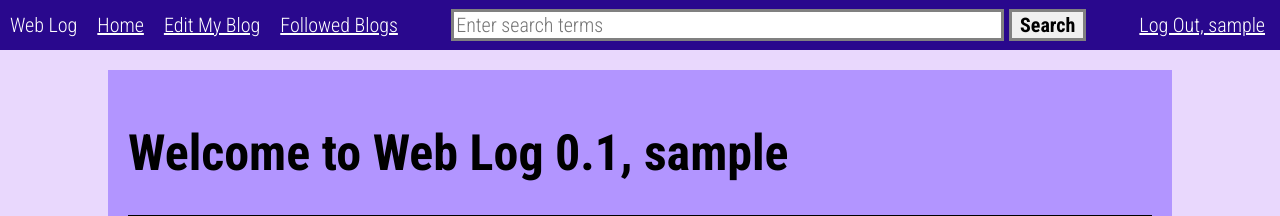
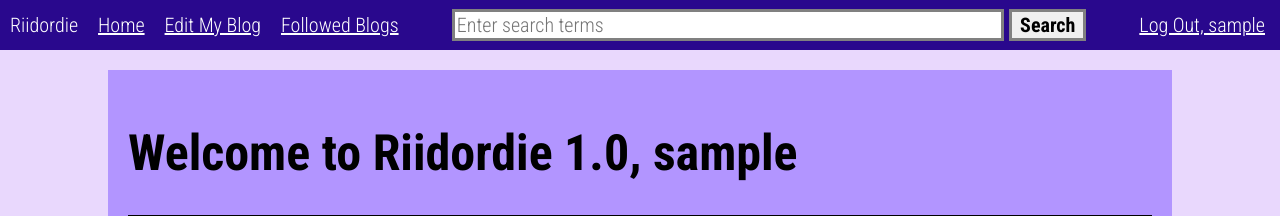
Before and after one commit to Ishq01/TeamRIID__dlup10_ichenadamczyk20_igupta10_rmui10, a Flask app: page /home in a window 1280 px wide. Shown: the top 216 px of the page. Run offline with Flask 2, Linux system fonts and the light colour scheme; the visitor is signed in with stand-in values (Sample User, id 1); data comes from the database, SQL or seed files in the repository; data that the repository does not hold is empty.

Commit message:
changed name

```diff
--- a/app/templates/404.html
+++ b/app/templates/404.html
@@ -13,7 +13,7 @@ SENDS to /home by GET
 <html>
     <head>
         <meta charset="utf-8" />
-        <title>404 Error - Web Log</title>
+        <title>404 Error - Riidordie</title>
         <link rel="stylesheet" href="/static/styles.css" />
     </head>
     <body>
--- a/app/templates/blog.html
+++ b/app/templates/blog.html
@@ -35,7 +35,7 @@ viewBlog - Submit button
 <html>
     <head>
         <meta charset="utf-8" />
-        <title>{{ blogname }} - Web Log</title>
+        <title>{{ blogname }} - Riidordie</title>
         <link rel="stylesheet" href="/static/styles.css" />
     </head>
     <body>
--- a/app/templates/edit-blog.html
+++ b/app/templates/edit-blog.html
@@ -45,7 +45,7 @@ SENDS to /logout by GET
 <html>
     <head>
         <meta charset="utf-8" />
-        <title>Editing {{ blogname }} - Web Log</title>
+        <title>Editing {{ blogname }} - Riidordie</title>
         <link rel="stylesheet" href="/static/styles.css" />
     </head>
     <body>
--- a/app/templates/follow-blog.html
+++ b/app/templates/follow-blog.html
@@ -26,7 +26,7 @@ followUnfollow - Submit button
 <html>
     <head>
         <meta charset="utf-8" />
-        <title>Followed Blogs - Web Log</title>
+        <title>Followed Blogs - Riidordie</title>
         <link rel="stylesheet" href="/static/styles.css" />
     </head>
     <body>
--- a/app/templates/header.html
+++ b/app/templates/header.html
@@ -27,7 +27,7 @@ SENDS to /logout by GET
 <link rel="stylesheet" href="/static/styles.css" />
 <div id="header">
     <div id="left">
-        <p>Web Log</p>
+        <p>Riidordie</p>
         <a id="home" href="/home">Home</a>
         <a id="edit" href="/edit-blog">Edit My Blog</a>
         <a id="follow" href="/followed-blogs">Followed Blogs</a>
--- a/app/templates/home.html
+++ b/app/templates/home.html
@@ -30,14 +30,14 @@ home - Submit button
 <html>
     <head>
         <meta charset="utf-8" />
-        <title>Home - Web Log</title>
+        <title>Home - Riidordie</title>
         <link rel="stylesheet" href="/static/styles.css" />
     </head>
     <body>
         {% include 'header.html' %}
         <div id="home">
             <div class="container">
-                <h1 class="title">Welcome to Web Log 0.1, {{ username }}</h1>
+                <h1 class="title">Welcome to Riidordie 1.0, {{ username }}</h1>
                 {% if error_msg is defined and error_msg %}
                     <p class="error-msg">{{ error_msg }}</p>
                 {% endif %}
--- a/app/templates/login.html
+++ b/app/templates/login.html
@@ -22,7 +22,7 @@ SENDS to /register by GET
 <html>
     <head>
         <meta charset="utf-8" />
-        <title>Log In - Web Log</title>
+        <title>Log In - Riidordie</title>
         <link rel="stylesheet" href="/static/styles.css" />
     </head>
     <body class = "login">
--- a/app/templates/register.html
+++ b/app/templates/register.html
@@ -25,7 +25,7 @@ SENDS to / by GET
 <html>
     <head>
         <meta charset="utf-8" />
-        <title>Register an Account - Web Log</title>
+        <title>Register an Account - Riidordie</title>
         <link rel="stylesheet" href="/static/styles.css" />
     </head>
     <body class = "login">
--- a/app/templates/search-results.html
+++ b/app/templates/search-results.html
@@ -14,7 +14,7 @@ REQUIRES
 <html>
     <head>
         <meta charset="utf-8" />
-        <title>Search Results - Web Log</title>
+        <title>Search Results - Riidordie</title>
         <link rel="stylesheet" href="/static/styles.css" />
     </head>
     <body>
```
